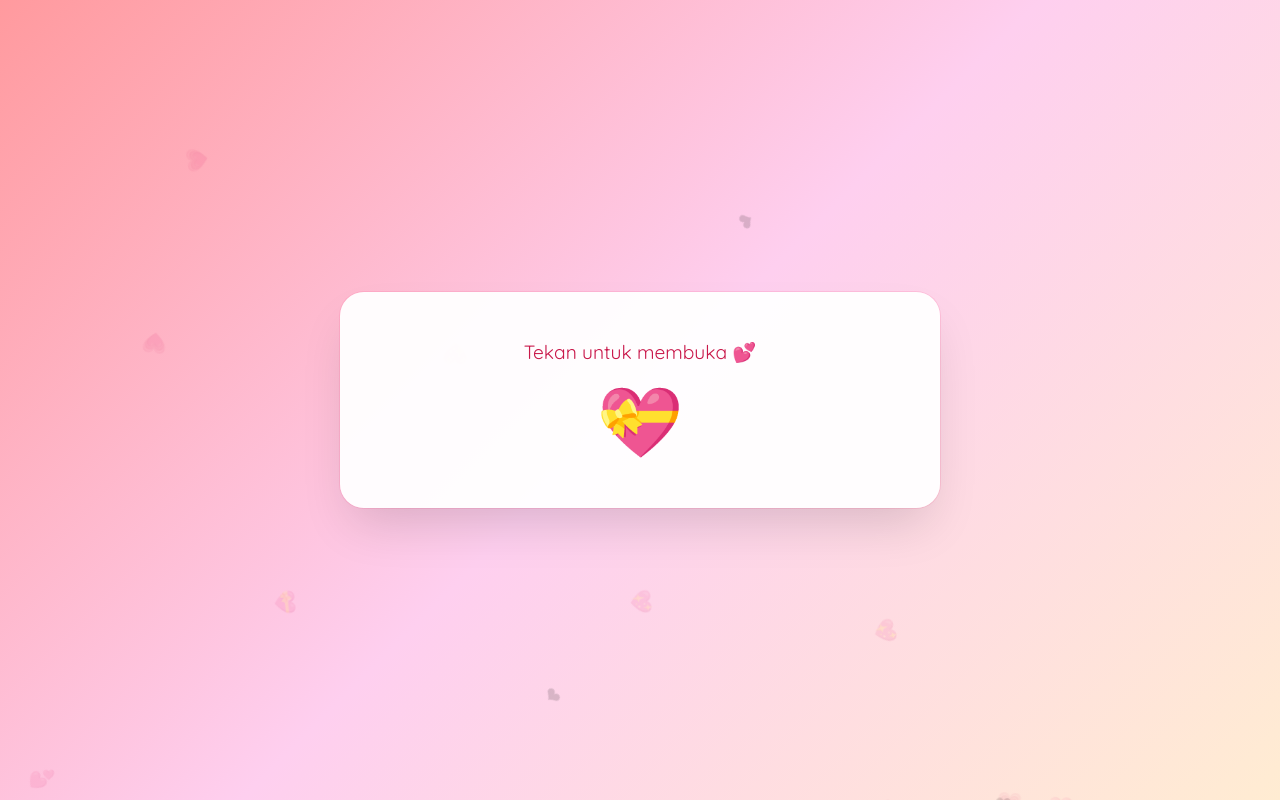
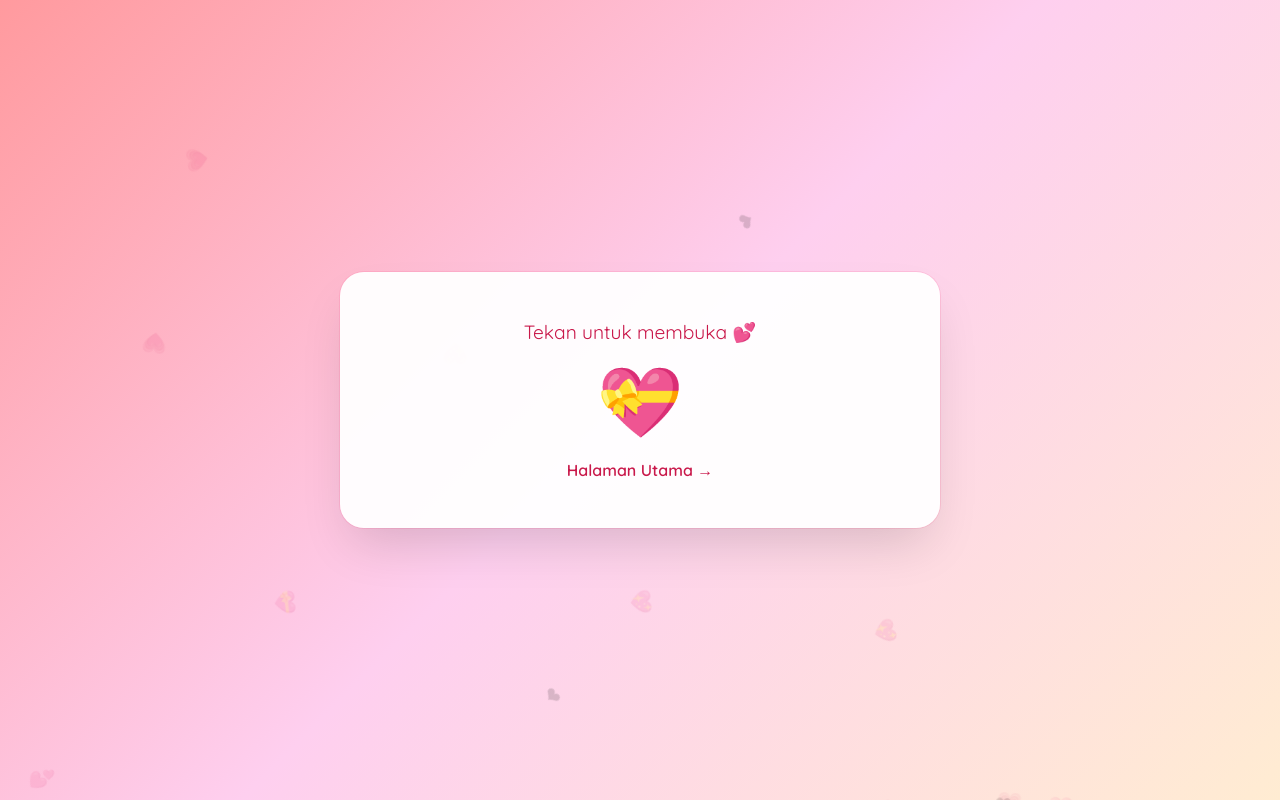
Before and after one commit to DANIELE-JF/valentine, a plain HTML site: page main.html in a window 1280 px wide. Drawn offline with Linux system fonts and the light colour scheme.

Commit message:
Add link to index.html on intro screen
Co-authored-by: Cursor <cursoragent@cursor.com>

```diff
--- a/main.html
+++ b/main.html
@@ -324,6 +324,9 @@
     <div class="intro-card" id="introCard" role="button" tabindex="0">
       <p class="intro-text">Tekan untuk membuka 💕</p>
       <div class="intro-emoji">💝</div>
+      <p style="margin-top: 20px; font-size: 0.95rem;">
+        <a href="index.html" class="index-link" onclick="event.stopPropagation()">Halaman Utama →</a>
+      </p>
     </div>
 
     <!-- Main content - Happy Valentine + Button -->
```
